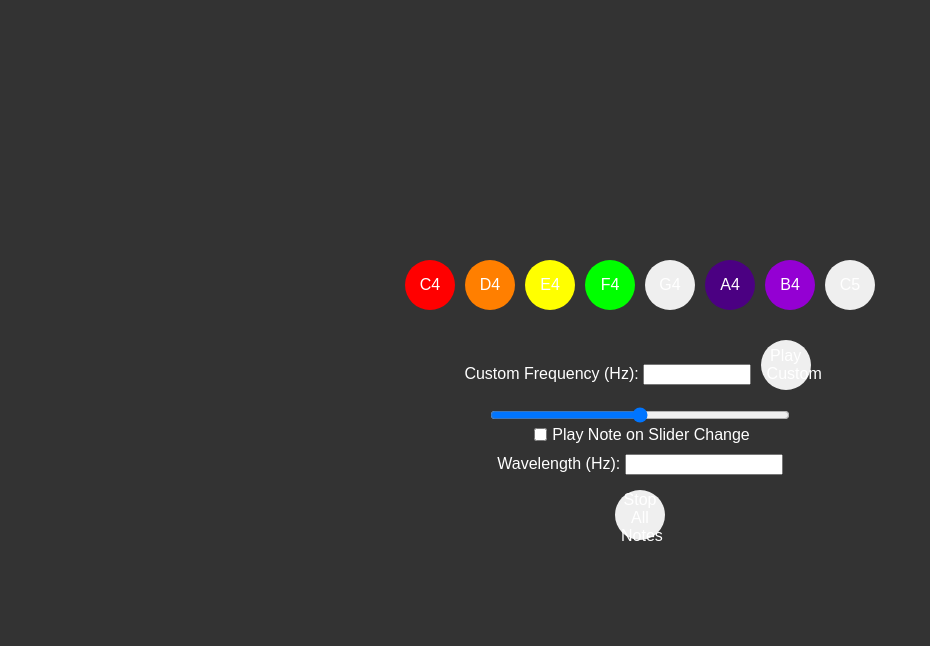
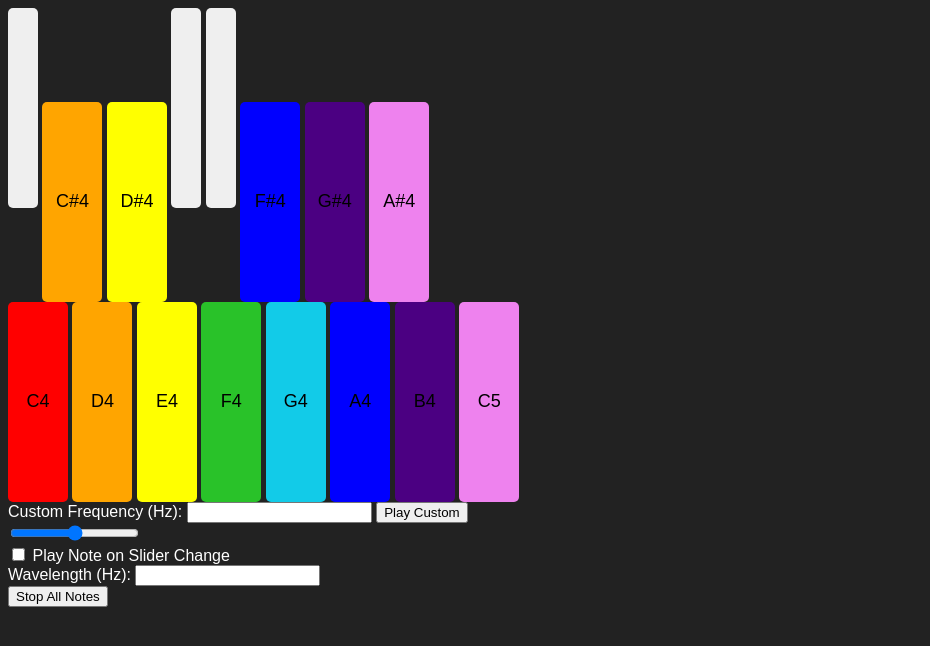
Before and after one commit to koalahamlet/tonejs_example, a plain HTML site: page index.html in a window 1280 px wide. Shown: the whole page, without its empty margins (0-930 px from the left). Drawn offline with nearby package versions, Linux system fonts and the light colour scheme.

Commit message:
working piano keys

```diff
--- a/index.html
+++ b/index.html
@@ -8,16 +8,29 @@
 </head>
 <body>
   <div class="container">
-    <div class="button-row">
-      <!-- Buttons for piano keys -->
-      <button class="note-button" id="playC">C4</button>
-      <button class="note-button" id="playD">D4</button>
-      <button class="note-button" id="playE">E4</button>
-      <button class="note-button" id="playF">F4</button>
-      <button class="note-button" id="playG">G4</button>
-      <button class="note-button" id="playA">A4</button>
-      <button class="note-button" id="playB">B4</button>
-      <button class="note-button" id="playC5">C5</button>
+    <div class="column">
+      <div class="button-row">
+        <!-- Buttons for piano keys -->
+        <button class="half-button" id="space">  </button>
+        <button class="note-button black-key" id="playCSharp">C#4</button>
+        <button class="note-button black-key" id="playD">D#4</button>
+        <button class="half-button" id="space">  </button>
+        <button class="half-button" id="space">  </button>
+        <button class="note-button black-key" id="playF">F#4</button>
+        <button class="note-button black-key" id="playG">G#4</button>
+        <button class="note-button black-key" id="playA">A#4</button>
+      </div>
+      <div class="button-row">
+        <!-- Buttons for piano keys -->
+        <button class="note-button white-key" id="playC">C4</button>
+        <button class="note-button white-key" id="playD">D4</button>
+        <button class="note-button white-key" id="playE">E4</button>
+        <button class="note-button white-key" id="playF">F4</button>
+        <button class="note-button white-key" id="playG">G4</button>
+        <button class="note-button white-key" id="playA">A4</button>
+        <button class="note-button white-key" id="playB">B4</button>
+        <button class="note-button white-key" id="playC5">C5</button>
+      </div>
     </div>
     <div class="column">
       <!-- Custom frequency input and play button -->
--- a/script.js
+++ b/script.js
@@ -20,11 +20,7 @@ function releaseNoteAndRemoveHighlight(button) {
   synth.triggerRelease(note);
   // Update lastPlayedButtons object
   delete lastPlayedButtons[note];
-  if (note === 'G4' || note === 'C5') {
-    button.style.backgroundColor = '#9400d3'; // Dayglow violet
-  } else {
-    button.style.backgroundColor = ''; // Default color
-  }
+  button.style.backgroundColor = ''; // Reset button color
 }
 
 // Event listener for each piano key
@@ -76,9 +72,19 @@ document.getElementById("frequencySlider").addEventListener("input", handleSlide
 // Function to handle keydown events
 function handleKeyDown(event) {
   const key = event.key.toUpperCase();
-  const noteIndex = "QWERTYUI".indexOf(key);
+  const whiteKeys = ['Q', 'W', 'E', 'R', 'T', 'Y', 'U', 'I']; // White keys
+  const blackKeys = ['2', '3', '5', '6', '7']; // Black keys
+  let noteIndex = whiteKeys.indexOf(key);
+  let buttons;
+
+  if (noteIndex === -1) {
+    noteIndex = blackKeys.indexOf(key);
+    buttons = document.querySelectorAll('.black-key'); // Select only black keys
+  } else {
+    buttons = document.querySelectorAll('.white-key'); // Select only white keys
+  }
+
   if (noteIndex !== -1) {
-    const buttons = document.querySelectorAll('.note-button');
     if (noteIndex >= 0 && noteIndex < buttons.length) {
       const button = buttons[noteIndex];
       playNoteAndHighlightButton(button);
@@ -89,9 +95,19 @@ function handleKeyDown(event) {
 // Function to handle keyup events
 function handleKeyUp(event) {
   const key = event.key.toUpperCase();
-  const noteIndex = "QWERTYUI".indexOf(key);
+  const whiteKeys = ['Q', 'W', 'E', 'R', 'T', 'Y', 'U', 'I']; // White keys
+  const blackKeys = ['2', '3', '5', '6', '7']; // Black keys
+  let noteIndex = whiteKeys.indexOf(key);
+  let buttons;
+
+  if (noteIndex === -1) {
+    noteIndex = blackKeys.indexOf(key);
+    buttons = document.querySelectorAll('.black-key'); // Select only black keys
+  } else {
+    buttons = document.querySelectorAll('.white-key'); // Select only white keys
+  }
+
   if (noteIndex !== -1) {
-    const buttons = document.querySelectorAll('.note-button');
     if (noteIndex >= 0 && noteIndex < buttons.length) {
       const button = buttons[noteIndex];
       releaseNoteAndRemoveHighlight(button);
--- a/styles.css
+++ b/styles.css
@@ -1,103 +1,57 @@
 body {
   font-family: Arial, sans-serif;
-  background-color: #333; /* Dark grey background */
-  color: #fff; /* White text */
-  margin: 0;
-  padding: 0;
+  background-color: #222; /* Dark grey background */
+  color: white; /* White text */
 }
 
-.container {
+.piano {
   display: flex;
-  flex-direction: column;
-  align-items: center;
-  justify-content: center;
-  height: 100vh;
+  flex-direction: column; /* Display keys in columns */
+  align-items: center; /* Center keys horizontally */
+  margin-top: 20px;
 }
 
-.button-row {
+.row {
   display: flex;
+  justify-content: space-between; /* Distribute keys evenly */
+  width: 100%;
 }
 
-.note-button,
-#playCustom,
-#stopAllNotes {
-  font-size: 16px;
-  width: 50px;
-  height: 50px;
-  border-radius: 50%;
-  margin: 5px;
-  color: #fff; /* White text */
+.half-button {
   border: none;
+  border-radius: 5px;
+  width: 30px;
+  height: 200px;
+  font-size: 18px;
   cursor: pointer;
 }
 
-#playC {
-  background-color: #ff0000; /* Dayglow red */
+.note-button {
+  border: none;
+  border-radius: 5px;
+  width: 60px;
+  height: 200px;
+  font-size: 18px;
+  cursor: pointer;
 }
 
-#playD {
-  background-color: #ff7f00; /* Dayglow orange */
+.white-key {
+  background-color: white;
 }
 
-#playE {
-  background-color: #ffff00; /* Dayglow yellow */
+.black-key {
+  background-color: black;
 }
 
-#playF {
-  background-color: #00ff00; /* Dayglow green */
-}
+/* Rainbow colors */
+.note-button:nth-child(1) { background-color: red; }
+.note-button:nth-child(2) { background-color: orange; }
+.note-button:nth-child(3) { background-color: yellow; }
+.note-button:nth-child(4) { background-color: rgb(41, 194, 41); }
+.note-button:nth-child(5) { background-color: rgb(18, 203, 232); }
+.note-button:nth-child(6) { background-color: blue; }
+.note-button:nth-child(7) { background-color: indigo; }
+.note-button:nth-child(8) { background-color: violet; }
 
-#playG1 {
-  background-color: #0000ff; /* Dayglow blue */
-}
-
-#playG2 {
-  background-color: #0099ff; /* Second shade of blue */
-}
-
-#playA {
-  background-color: #4b0082; /* Dayglow indigo */
-}
-
-#playB {
-  background-color: #9400d3; /* Dayglow violet */
-}
-
-.column {
-  display: flex;
-  flex-direction: column;
-  align-items: center;
-  margin-top: 20px;
-}
-
-.input-box {
-  margin-bottom: 10px;
-}
-
-.checkbox-container {
-  display: flex;
-  align-items: center;
-  margin-bottom: 10px;
-}
-
-.checkbox-container input[type="checkbox"] {
-  margin-right: 5px;
-}
-
-.info-box {
-  margin-bottom: 10px;
-}
-
-#frequencySlider {
-  width: 300px;
-}
-
-/* Custom styles for the wavelength box */
-#wavelength {
-  width: 150px;
-}
-
-/* Custom styles for the custom frequency input */
-#customFrequency {
-  width: 100px;
-}
+/* Set specific colors for individual keys */
+button[data-note="G4"] { background-color: blue; }
```
